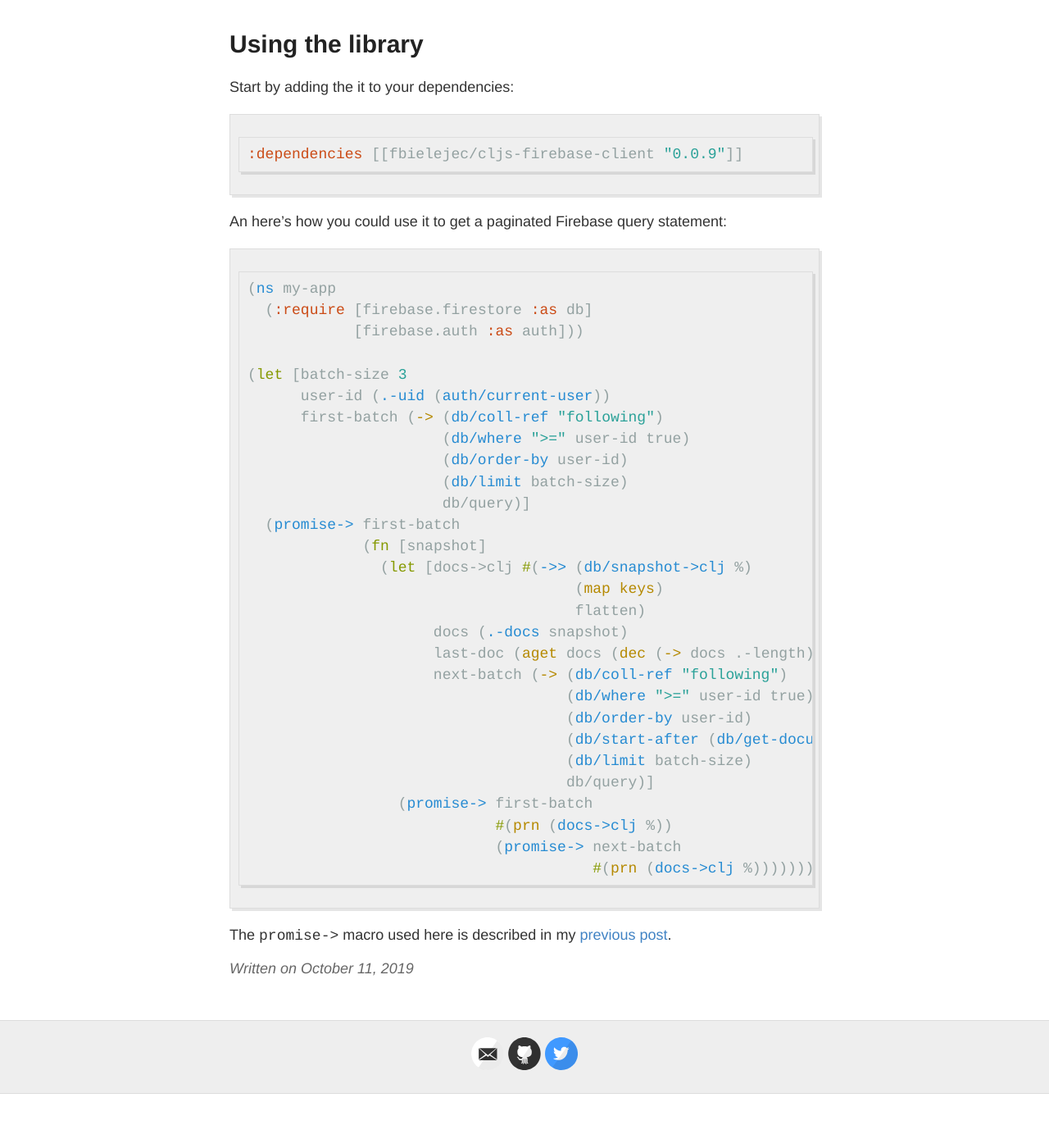
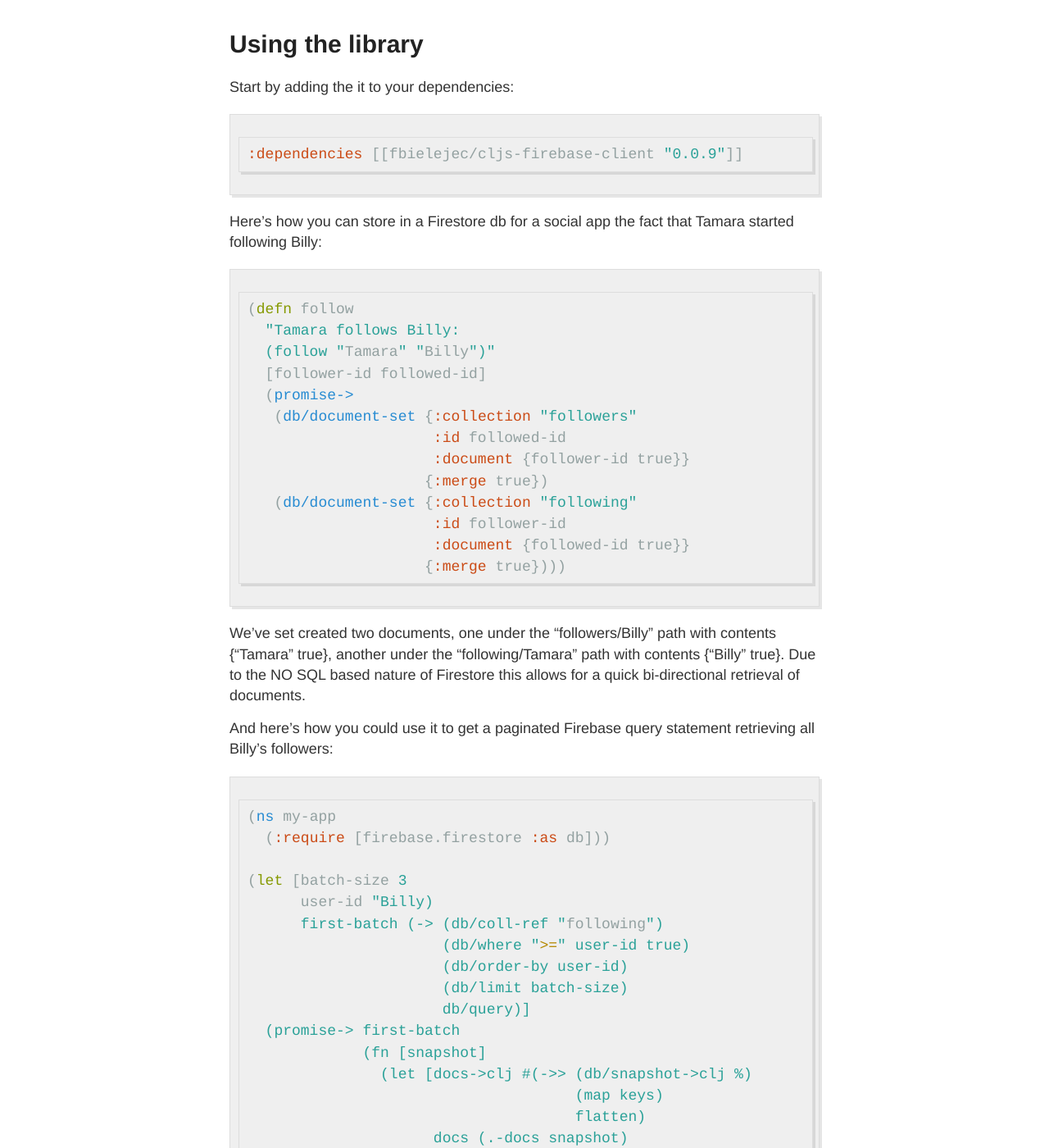
Before and after one commit to fbielejec/fbielejec.github.io, a Jekyll site: the page built from _posts/2019-10-11-clojurescript-firebase-library.md, in a window 1280 px wide and 1400 px high, scrolled down 708 px. Shown: the whole window at 82% size. Built offline with Jekyll 4.4.1, drawn with Linux system fonts in a browser that asks for light colours; comment, search, counter and statistics services are not loaded; before the commit the page ends 2042 px from its top, so only the background shows below that; some of the changed text lies outside the part shown.

Commit message:
firebase post cd

````diff
--- a/_posts/2019-10-11-clojurescript-firebase-library.md
+++ b/_posts/2019-10-11-clojurescript-firebase-library.md
@@ -28,16 +28,35 @@ Start by adding the it to your dependencies:
 :dependencies [[fbielejec/cljs-firebase-client "0.0.9"]]
 ```
 
-An here's how you could use it to get a paginated Firebase query statement:
+Here's how you can store in a Firestore db for a social app the fact that Tamara started following Billy:
 
+```clojure
+(defn follow
+  "Tamara follows Billy:
+  (follow "Tamara" "Billy")"
+  [follower-id followed-id]
+  (promise->
+   (db/document-set {:collection "followers"
+                     :id followed-id
+                     :document {follower-id true}}
+                    {:merge true})
+   (db/document-set {:collection "following"
+                     :id follower-id
+                     :document {followed-id true}}
+                    {:merge true})))
+```
+
+We've set created two documents, one under the  "followers/Billy" path with contents {"Tamara" true}, another under the "following/Tamara" path with contents {"Billy" true}.
+Due to the NO SQL based nature of Firestore this allows for a quick bi-directional retrieval of documents.
+
+And here's how you could use it to get a paginated Firebase query statement retrieving all Billy's followers:
 
 ```clojure
 (ns my-app
-  (:require [firebase.firestore :as db]
-            [firebase.auth :as auth]))
+  (:require [firebase.firestore :as db]))
 
 (let [batch-size 3
-      user-id (.-uid (auth/current-user))
+      user-id "Billy)
       first-batch (-> (db/coll-ref "following")
                       (db/where ">=" user-id true)
                       (db/order-by user-id)
````
